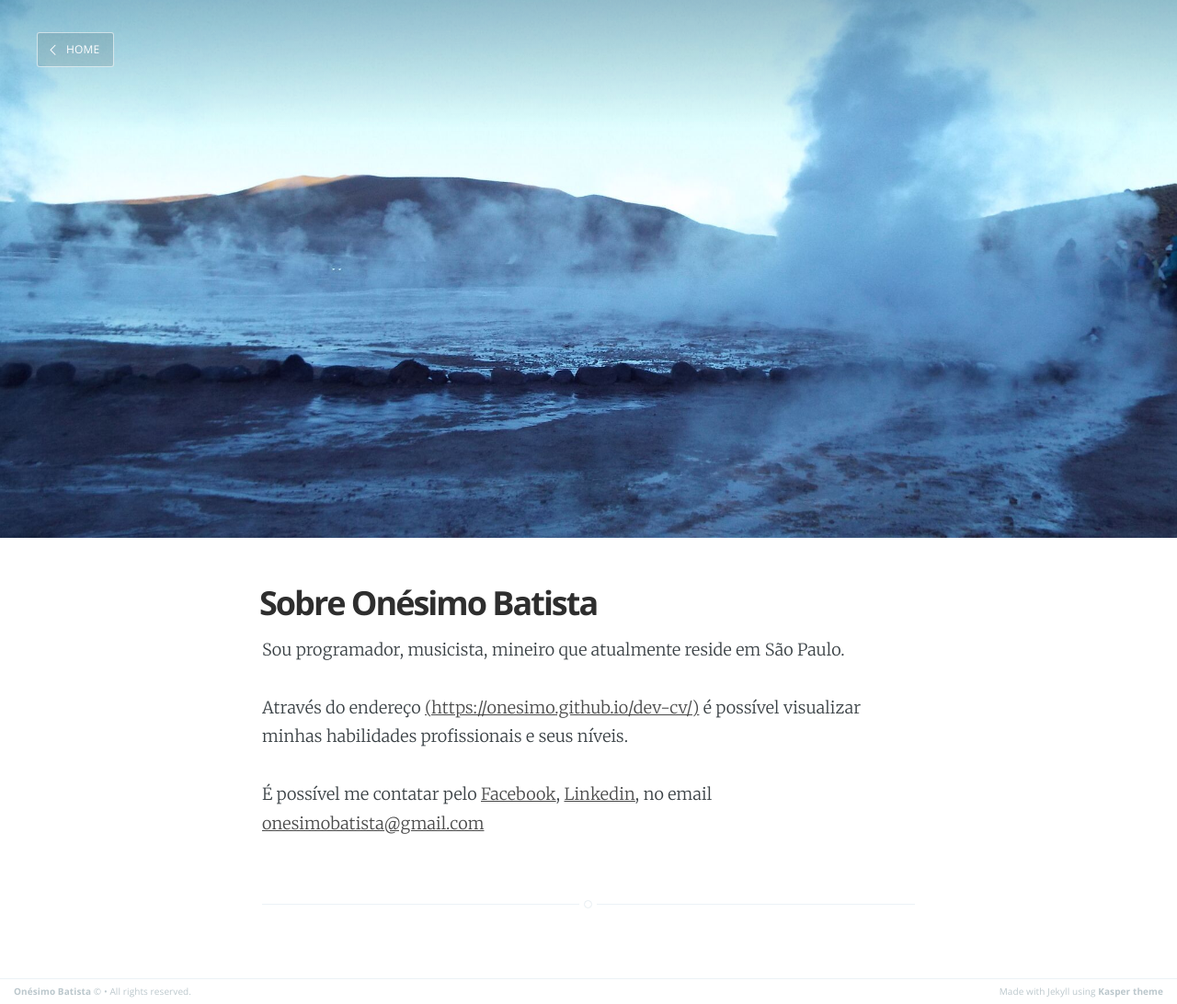
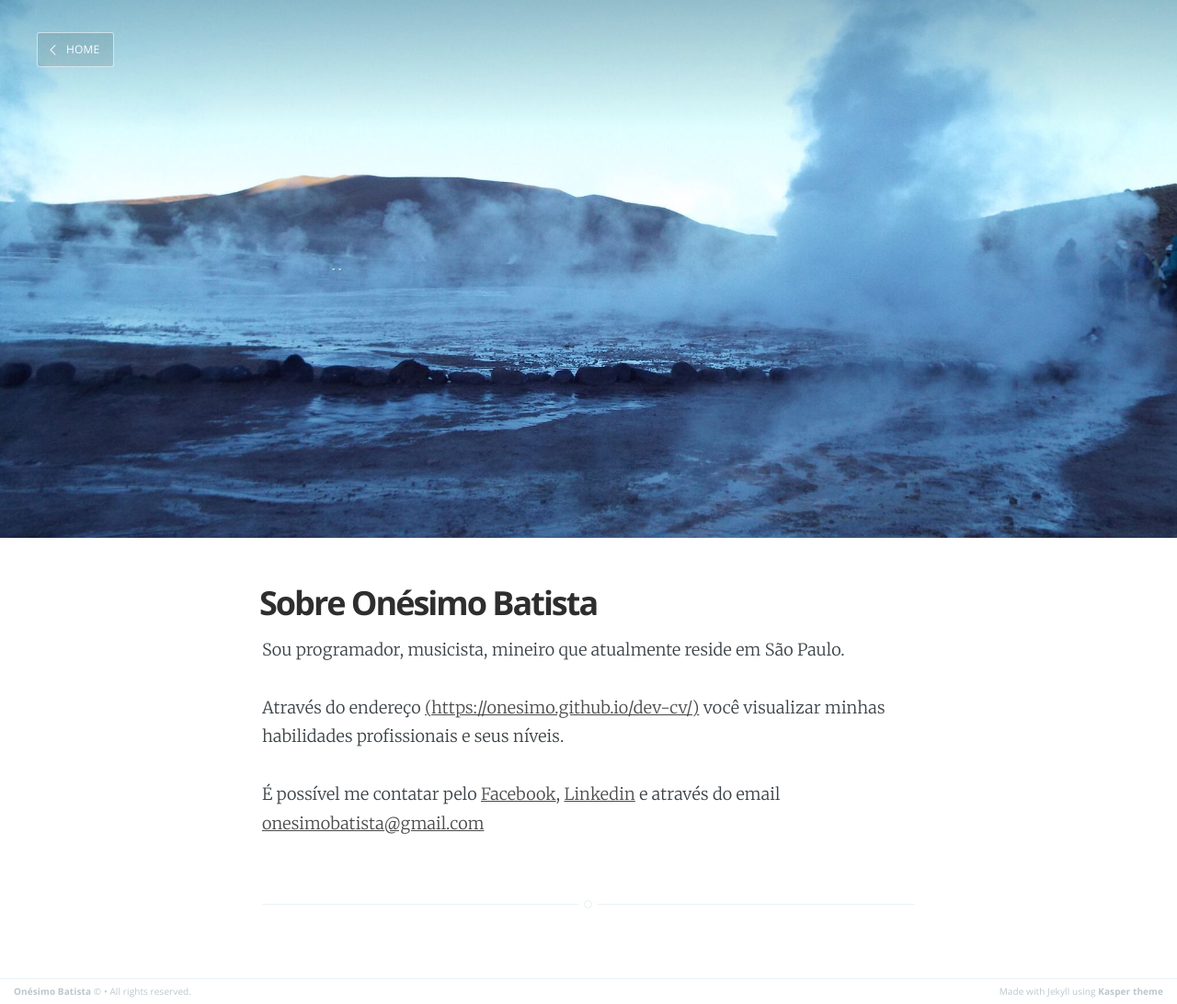
Before and after one commit to onesimo/blog, a Jekyll site: the page built from about/index.md, in a window 1280 px wide. Shown: the whole page at 92% size. Built offline with Jekyll 4.4.1, drawn with Linux system fonts in a browser that asks for light colours.

Commit message:
update  about

```diff
--- a/about/index.md
+++ b/about/index.md
@@ -6,7 +6,6 @@ cover: '/assets/images/chile_atacama_06.jpeg'
 
 Sou programador, musicista, mineiro que atualmente reside em São Paulo.
 
-Através do endereço <a href="https://onesimo.github.io/dev-cv/">(https://onesimo.github.io/dev-cv/)</a> é possível visualizar minhas habilidades profissionais e seus níveis.
+Através do endereço <a href="https://onesimo.github.io/dev-cv/">(https://onesimo.github.io/dev-cv/)</a> você visualizar minhas habilidades profissionais e seus níveis.
 
-É possível me contatar pelo [Facebook]({{site.author.url.facebook}}), [Linkedin]({{site.author.url.linkedin}}),
-no email <a href="mailto:{{site.author.url.email}}">{{site.author.url.email}}</a>
+É possível me contatar pelo [Facebook]({{site.author.url.facebook}}), [Linkedin]({{site.author.url.linkedin}}) e através do email <a href="mailto:{{site.author.url.email}}">{{site.author.url.email}}</a>
```
